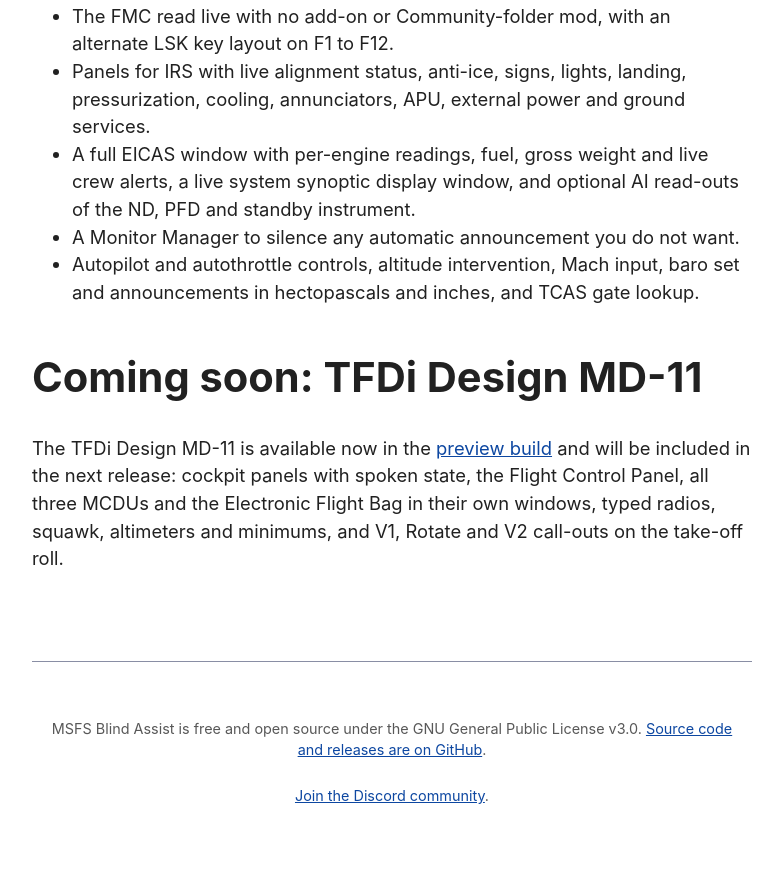
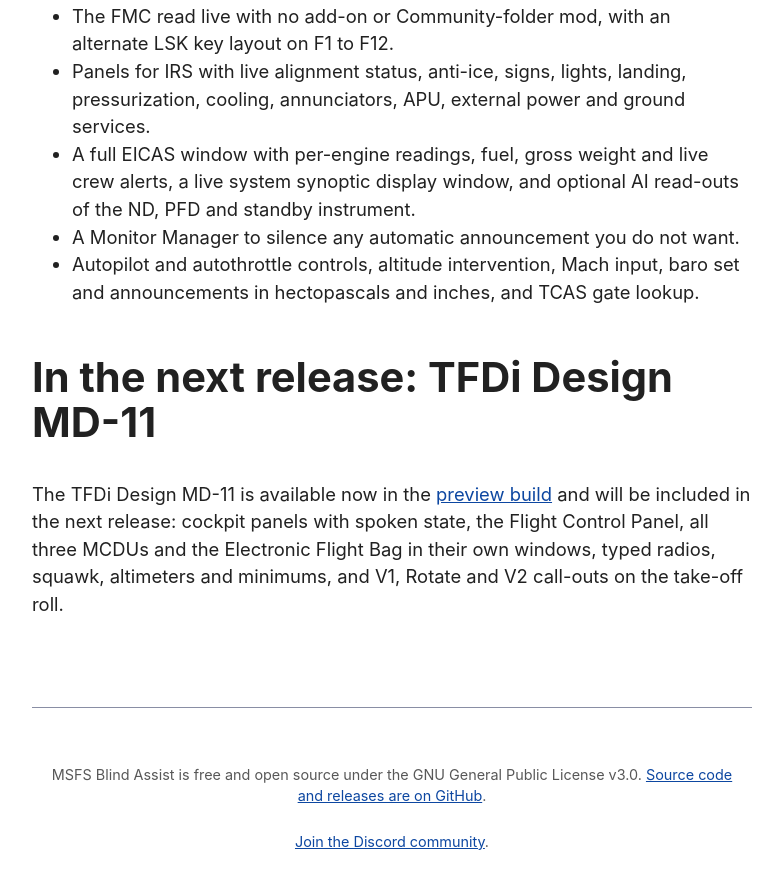
Before and after one commit to oasis1701/msfs-blind-assist-site, a Jekyll site: the page built from aircraft.md, in a window 1280 px wide and 900 px high, scrolled down 4595 px. Shown: the top 889 px of the window, without its empty margins (248-1028 px from the left). Built offline with Jekyll 4.4.1, drawn with Linux system fonts in a browser that asks for light colours; before the commit the page ends 5450 px from its top, so only the background shows below that.

Commit message:
Keep two headings to what the source says
Co-Authored-By: Claude Opus 5.5 <noreply@anthropic.com>

```diff
--- a/aircraft.md
+++ b/aircraft.md
@@ -81,6 +81,6 @@ Compatible with both Microsoft Flight Simulator 2020 and 2024.
 - A Monitor Manager to silence any automatic announcement you do not want.
 - Autopilot and autothrottle controls, altitude intervention, Mach input, baro set and announcements in hectopascals and inches, and TCAS gate lookup.
 
-## Coming soon: TFDi Design MD-11
+## In the next release: TFDi Design MD-11
 
 The TFDi Design MD-11 is available now in the [preview build]({{ '/download/' | relative_url }}#preview-build) and will be included in the next release: cockpit panels with spoken state, the Flight Control Panel, all three MCDUs and the Electronic Flight Bag in their own windows, typed radios, squawk, altimeters and minimums, and V1, Rotate and V2 call-outs on the take-off roll.
```
Also changed, not shown: faq.md (+1 -1 lines).
